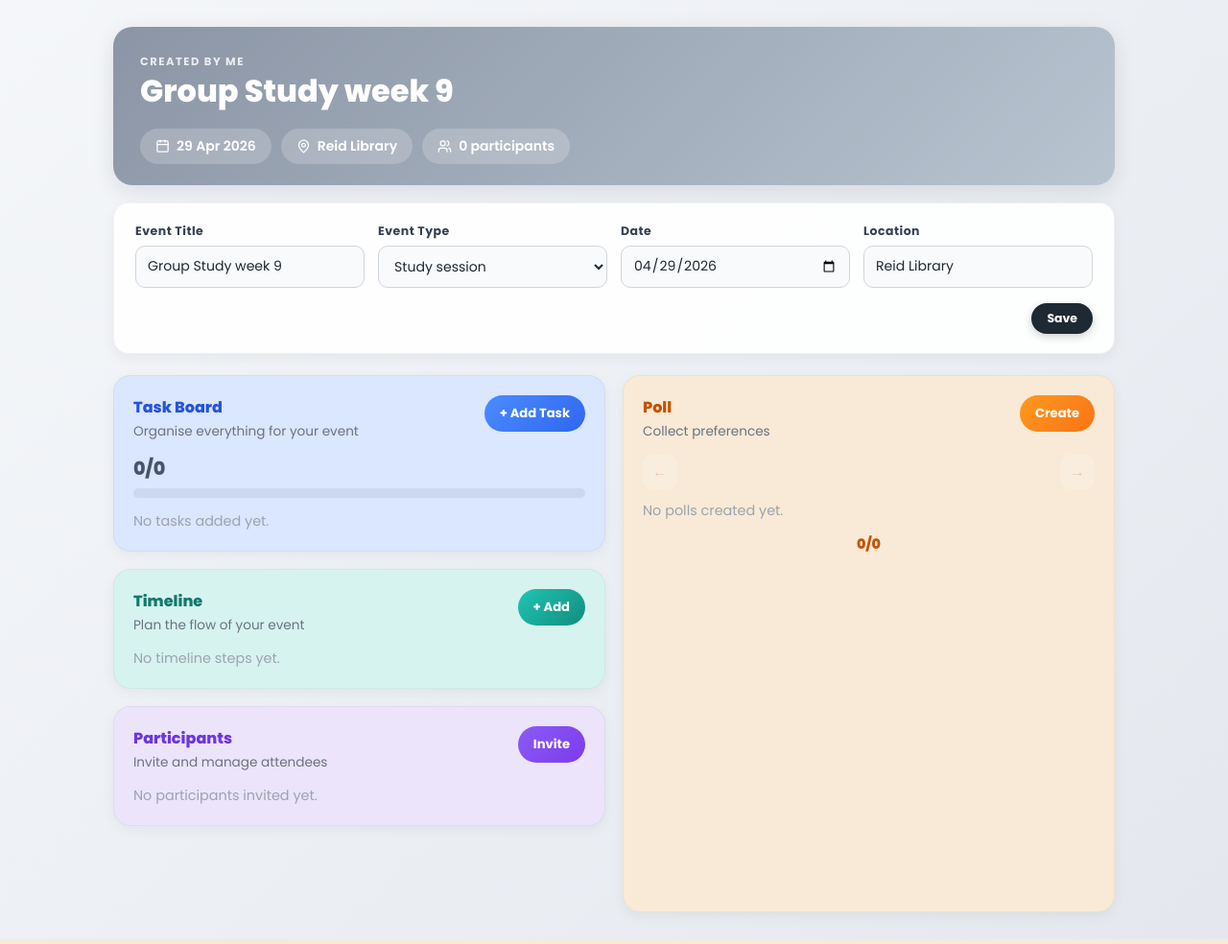
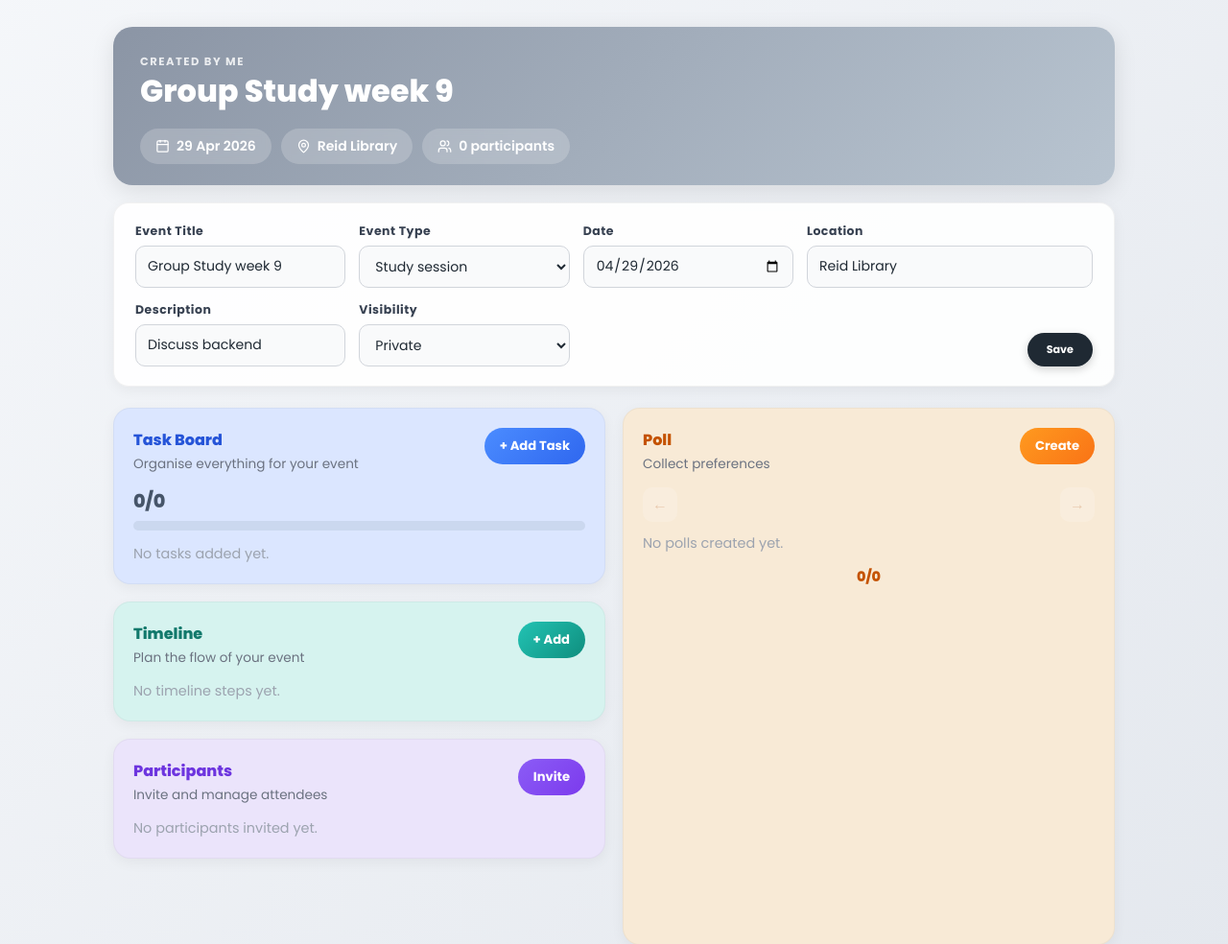
Before and after one commit to Gg1803/CITS3403-Group-project, a Flask app: page /event-details/1 in a window 1280 px wide. Shown: the part 70-1054 px from the top of the page at 96% size. Run offline with Flask 3, Linux system fonts and the light colour scheme; a user stored in the database is signed in; data that the repository does not hold is empty.

Commit message:
add 2 fields to the edit strip in event details page

```diff
--- a/app.py
+++ b/app.py
@@ -137,11 +137,20 @@ def update_event(event_id):
     event = Event.query.get_or_404(event_id)
     if event.user_id != current_user.id:
         return jsonify({"error": "Unauthorised"}), 403
+
     data = request.get_json()
+
     event.title      = data.get("title", event.title)
     event.event_type = data.get("event_type", event.event_type)
-    event.event_date = datetime.strptime(data.get("date"), "%Y-%m-%d") if data.get("date") else event.event_date
     event.location   = data.get("location", event.location)
+
+    if data.get("date"):
+        event.event_date = datetime.strptime(data["date"], "%Y-%m-%d")
+
+    # NEW FIELDS
+    event.description = data.get("description", event.description)
+    event.is_public   = data.get("is_public", event.is_public)
+
     db.session.commit()
     return jsonify({"success": True})
 
--- a/static/css/event_details.css
+++ b/static/css/event_details.css
@@ -83,8 +83,9 @@
 
 .edit-grid {
   display: grid;
-  grid-template-columns: repeat(4, 1fr);
+  grid-template-columns: repeat(3, 1fr) auto;
   gap: 14px;
+  align-items: end;
 }
 
 .field-group {
@@ -123,33 +124,28 @@
   background: #fff;
 }
 
-.edit-actions {
-  display: flex;
-  justify-content: flex-end;
-  margin-top: 16px;
-}
-
 .save-btn {
   border: none;
   border-radius: 999px;
-  padding: 7px 16px;
+  height: 35px;
+  padding: 0 20px;
   font-family: "Poppins", sans-serif;
-  font-size: 0.78rem;
+  font-size: 0.70rem;
   font-weight: 700;
   cursor: pointer;
-
-  /* Dark style */
   background: #1f2933;
   color: #fff;
-
   box-shadow: 0 3px 10px rgba(0,0,0,0.18);
   transition: transform 0.2s, box-shadow 0.2s, background 0.2s;
+  justify-self: end;
+  align-self: end;
+  grid-column: 4;
 }
 
 .save-btn:hover {
   transform: translateY(-1px);
+  background: #111827;
   box-shadow: 0 5px 14px rgba(0,0,0,0.25);
-  background: #111827;
 }
 
 /* Main grid: left col (3 stacked) + right col (poll) */
--- a/static/js/event_details.js
+++ b/static/js/event_details.js
@@ -6,6 +6,8 @@ const eventTitleInput        = document.getElementById("eventTitle");
 const eventTypeInput         = document.getElementById("eventType");
 const eventDateInput         = document.getElementById("eventDate");
 const eventLocationInput     = document.getElementById("eventLocation");
+const eventDescriptionInput = document.getElementById("eventDescription");
+const eventVisibilityInput  = document.getElementById("eventVisibility");
 const displayEventTitle      = document.getElementById("displayEventTitle");
 const displayEventDate       = document.getElementById("displayEventDate");
 const displayEventLocation   = document.getElementById("displayEventLocation");
@@ -391,16 +393,22 @@ eventLocationInput.addEventListener("input", updateTopInfo);
 /* ── Save event details ───────────────────────────────────────── */
 async function saveEvent() {
   const res = await fetch(`/event/${EVENT_ID}`, {
-    method:  "PATCH",
+    method: "PATCH",
     headers: { "Content-Type": "application/json" },
-    body:    JSON.stringify({
-      title:      eventTitleInput.value.trim(),
+    body: JSON.stringify({
+      title: eventTitleInput.value.trim(),
       event_type: eventTypeInput.value,
-      date:       eventDateInput.value,
-      location:   eventLocationInput.value.trim()
+      date: eventDateInput.value,
+      location: eventLocationInput.value.trim(),
+
+      // NEW
+      description: eventDescriptionInput.value.trim(),
+      is_public: eventVisibilityInput.value === "public"
     })
   });
+
   const data = await res.json();
+
   if (data.success) {
     updateTopInfo();
     alert("Event saved!");
--- a/templates/event_details.html
+++ b/templates/event_details.html
@@ -88,8 +88,17 @@
         <label for="eventLocation">Location</label>
         <input id="eventLocation" type="text" value="{{ event.location or '' }}" />
       </div>
-    </div>
-    <div class="edit-actions">
+      <div class="field-group">
+        <label for="eventDescription">Description</label>
+        <input id="eventDescription" type="text" value="{{ event.description or '' }}" />
+      </div>
+      <div class="field-group">
+        <label for="eventVisibility">Visibility</label>
+        <select id="eventVisibility">
+          <option value="private" {% if not event.is_public %}selected{% endif %}>Private</option>
+          <option value="public" {% if event.is_public %}selected{% endif %}>Public</option>
+        </select>
+      </div>
       <button class="save-btn" onclick="saveEvent()">Save</button>
     </div>
   </div>
```
Also changed, not shown: instance/database.db.
